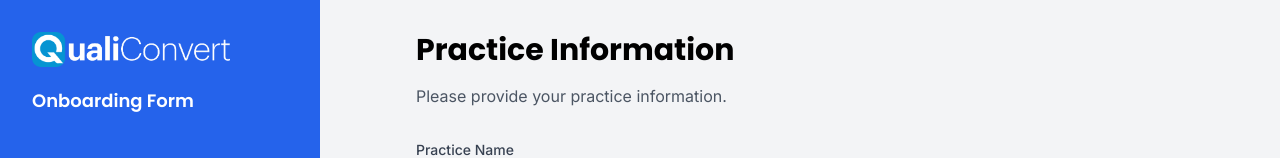
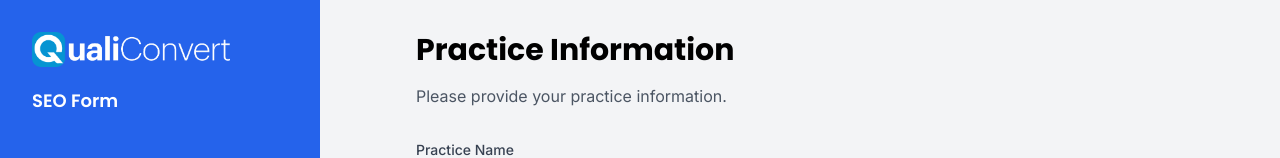
Before and after one commit to SolarisQuests/Qualiconvert-seo-form, a React (Create React App) app: page / in a window 1280 px wide. Shown: the top 158 px of the page. Built offline with nearby package versions, Linux system fonts and the light colour scheme.

Commit message:
SEO Form text

```diff
--- a/src/components/FormWizard.js
+++ b/src/components/FormWizard.js
@@ -87,7 +87,7 @@
       <div className="w-full lg:w-1/4 bg-blue-600 text-white p-4 lg:p-8 flex flex-col">
         <div className="mb-6 lg:mb-12">
           <img src='/QualityConvertlogo.png' alt="Qualiconvert Logo" className="h-[35px] mb-5" />
-          <h2 className="text-lg font-semibold">Onboarding Form</h2>
+          <h2 className="text-lg font-semibold">SEO Form</h2>
         </div>
         <ProgressTracker currentStep={currentStep} />
         <div className="mt-auto pt-8 text-xs lg:text-sm text-blue-200">
```
